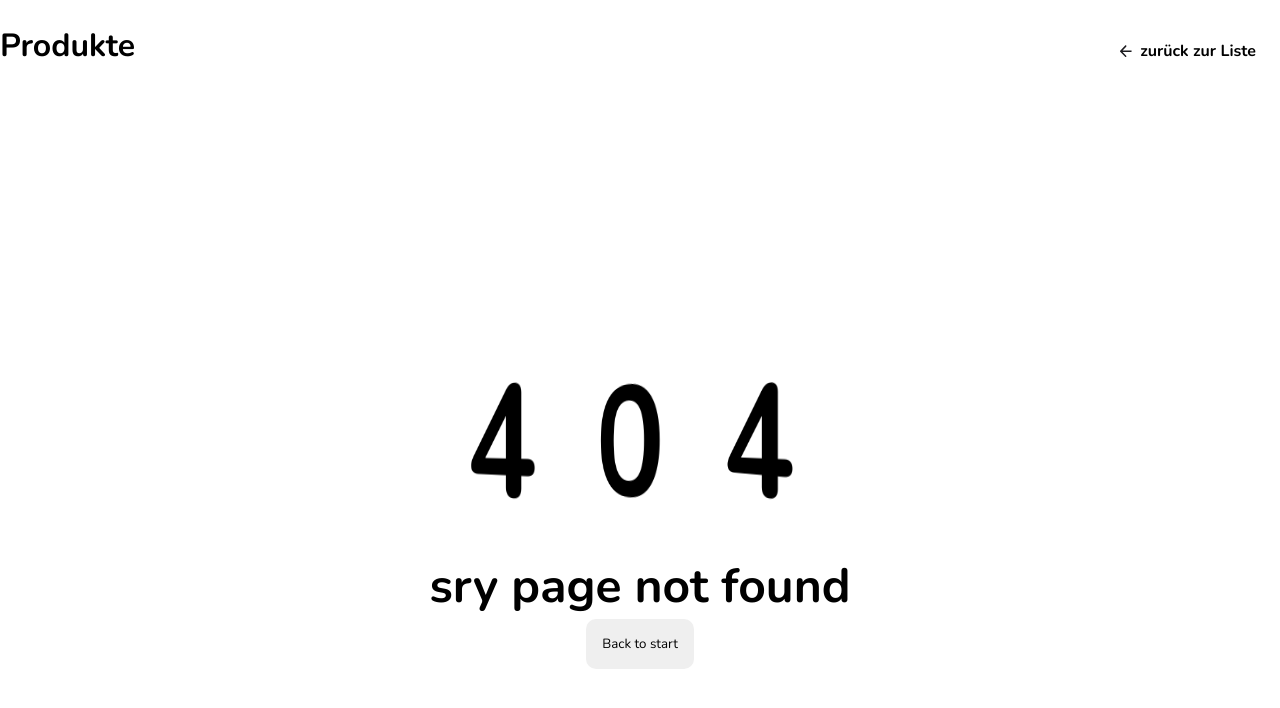
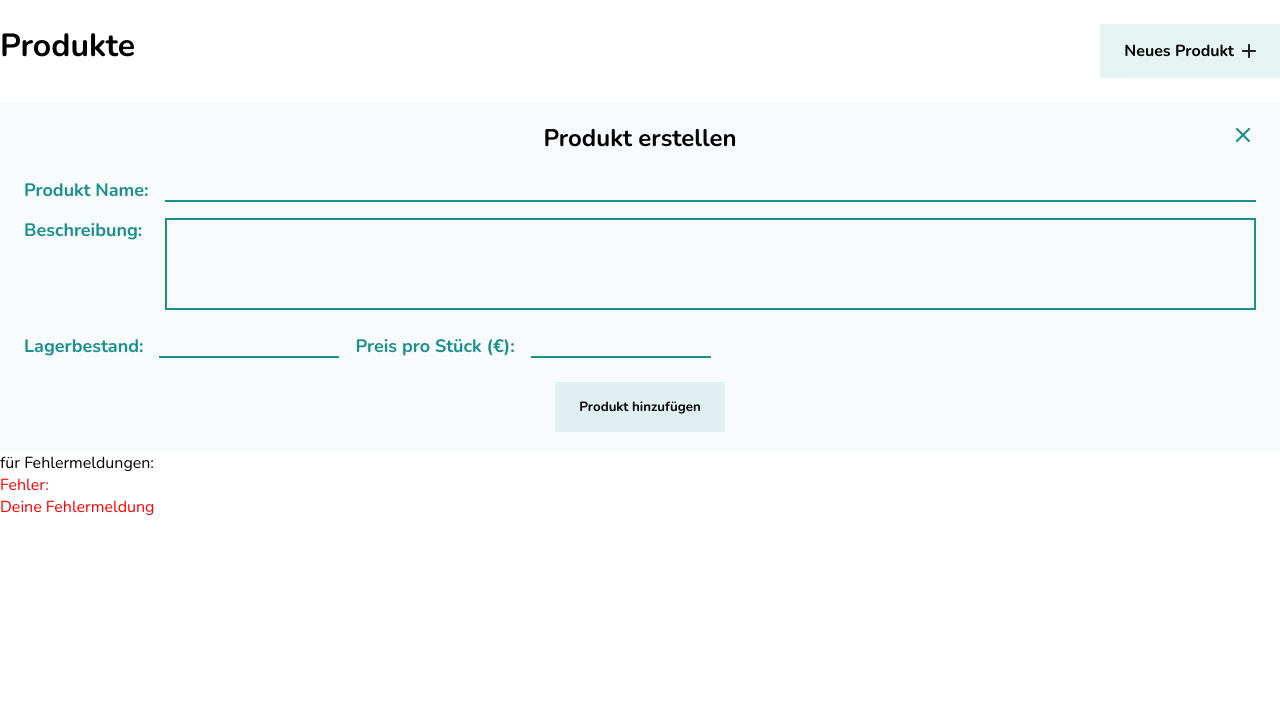
Before and after one commit to Lehnerma/angular-learning-product-list, an Angular app: page /productform in a window 1280 px wide. Before the commit this address led to /404-page-not-found. Shown: the top 708 px of the page. Built offline with nearby package versions, Linux system fonts and the light colour scheme.

Commit message:
feat: add product form component and update routing

```diff
--- a/src/app/app.routes.ts
+++ b/src/app/app.routes.ts
@@ -2,6 +2,7 @@
 import { ProductList } from './shared/components/product-list/product-list';
 import { ProductDetail } from './shared/components/product-detail/product-detail';
 import { Page404 } from './shared/components/page404/page404';
+import { ProductForm } from './shared/components/product-form/product-form';
 
 export const routes: Routes = [
   {
@@ -13,6 +14,10 @@
     component: ProductDetail,
   },
   {
+    path: "productform",
+    component: ProductForm
+  },
+  {
     path: '404-page-not-found',
     component: Page404,
   },
--- a/src/app/layout/main-header/main-header.html
+++ b/src/app/layout/main-header/main-header.html
@@ -1,6 +1,12 @@
 <header class="main-header">
   <h1 class="main-header__title">Produkte</h1>
-  <a class="btn" [class.btn--primary]="path == ''" [class.btn--secondary]="path == 'detail'" (click)="switchPath()">
+  <a
+    class="btn"
+    [class.btn--primary]="path == ''"
+    [class.btn--secondary]="path == 'detail'"
+    (click)="switchPath()"
+    routerLink="productform"
+  >
     @if (path === 'detail') {
       <svg
         xmlns="http://www.w3.org/2000/svg"
--- a/src/app/layout/main-header/main-header.ts
+++ b/src/app/layout/main-header/main-header.ts
@@ -1,8 +1,9 @@
 import { Component } from '@angular/core';
+import { RouterLink } from '@angular/router';
 
 @Component({
   selector: 'main-header',
-  imports: [],
+  imports: [RouterLink],
   templateUrl: './main-header.html',
   styleUrl: './main-header.scss',
 })
@@ -12,7 +13,7 @@
   path = '';
 
   ngOnInit() {
-    this.path = 'detail';
+    this.path = '';
 
     if (this.path === 'detail') {
       this.btn_txt = 'zurück zur Liste';
--- /dev/null
+++ b/src/app/shared/components/product-form/product-form.html
@@ -0,0 +1,29 @@
+<section class="product-form">
+  <header class="product-form__header">
+    <h1>Produkt erstellen</h1>
+    <a href="" class="btn--close"></a>
+  </header>
+  <form>
+
+    <fieldset class="product-form__fieldset--vert">
+      <legend>Product Information</legend>
+      <label for="product-name">Produkt Name:</label>
+      <input type="text" id="product-name" />
+      <label for="description">Beschreibung:</label>
+      <textarea id="description" name="description" rows="4"></textarea>
+    </fieldset>
+
+    <fieldset class="product-form__fieldset--hori">
+      <legend>Stock &amp; Pricing</legend>
+      <label for="stock">Lagerbestand:</label>
+      <input type="number" id="stock" name="stock" />
+      <label for="price">Preis pro Stück (€):</label>
+      <input type="number" id="price" name="price" step="0.01" />
+    </fieldset>
+
+    <button class="btn btn--primary">Produkt hinzufügen</button>
+  </form>
+</section>
+für Fehlermeldungen:
+<p class="product-form__error">Fehler:</p>
+<p class="product-form__error">Deine Fehlermeldung</p>
```
Also changed, not shown: src/app/shared/components/product-form/product-form.ts (added, +9 -0 lines), src/app/shared/components/product-form/product-form.scss (added).
